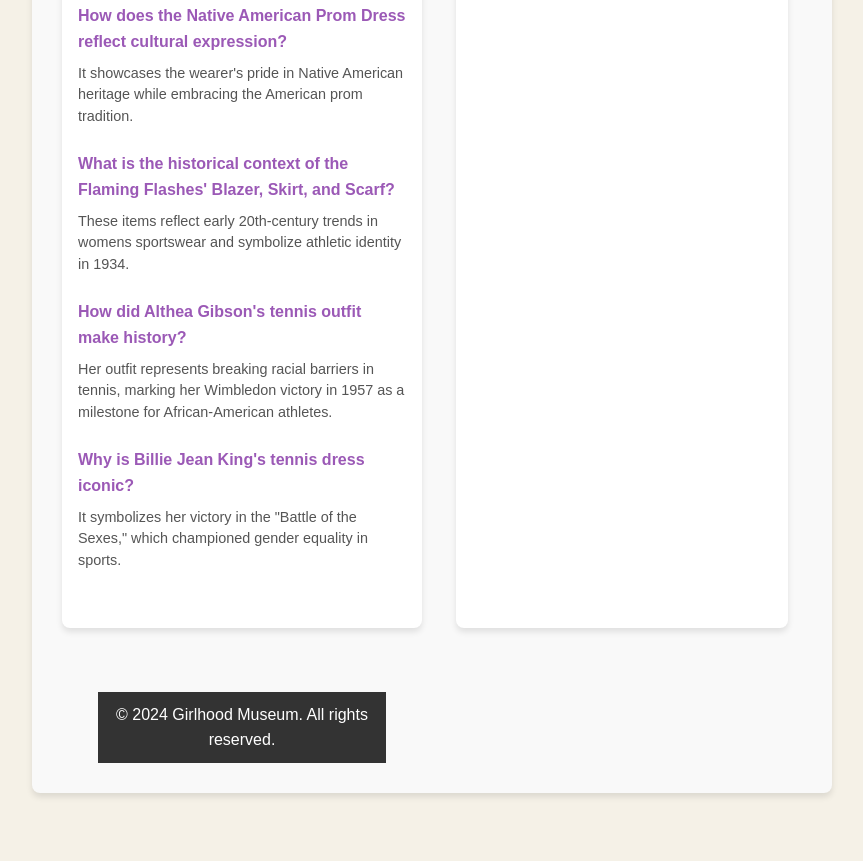
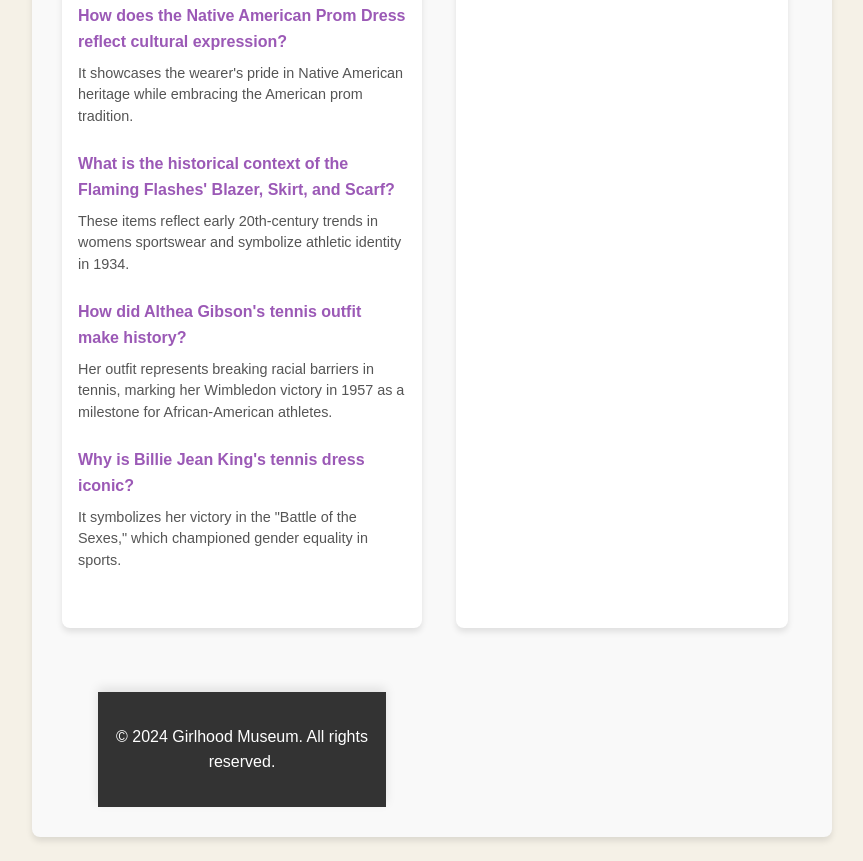
Before and after one commit to Anisa6/Girlhood-Website, a plain HTML site: page index.html in a window 1280 px wide. Shown: the part 5628-6489 px from the top of the page, without its empty margins (208-1071 px from the left). Before the commit the page ends 6445 px from the top, so only its background shows below. Drawn offline with nearby package versions, Linux system fonts and the light colour scheme.

Commit message:
style.css

```diff
--- a/css/style.css
+++ b/css/style.css
@@ -260,8 +260,9 @@
     background-color: #333;
     color: white;
     text-align: center;
-    padding: 10px;
+    padding: 2rem 0;
     margin-top: 20px;
     width: 80%;
     margin-left: auto;
     margin-right: auto;
+    box-shadow: 0 -4px 10px rgba(0, 0, 0, 0.1);
```
